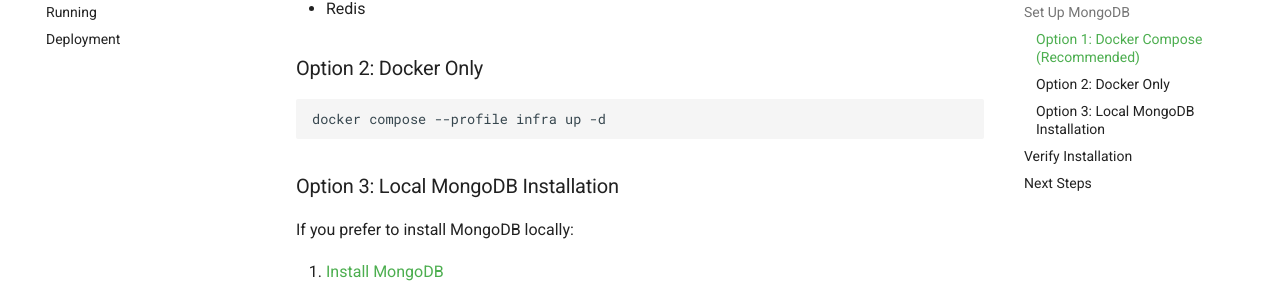
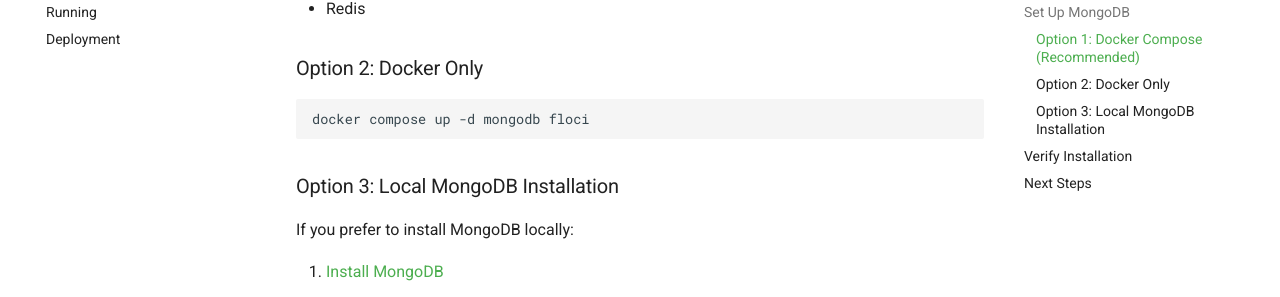
Before and after one commit to DEFRA/trade-imports-fish-be, an MkDocs documentation site: the page built from docs/wiki/getting-started/setup.md, in a window 1280 px wide and 900 px high, scrolled down 943 px. Shown: the part 150-447 px from the top of the window. Built offline with MkDocs 1.6.1 and Material for MkDocs 9.7.7, drawn with Linux system fonts in a browser that asks for light colours.

Commit message:
Update Docker command for MongoDB setup
Co-authored-by: Copilot Autofix powered by AI <175728472+Copilot@users.noreply.github.com>

````diff
--- a/docs/wiki/getting-started/setup.md
+++ b/docs/wiki/getting-started/setup.md
@@ -39,7 +39,7 @@ This starts:
 ### Option 2: Docker Only
 
 ```bash
-docker compose --profile infra up -d
+docker compose up -d mongodb floci
 ```
 
 ### Option 3: Local MongoDB Installation
````
